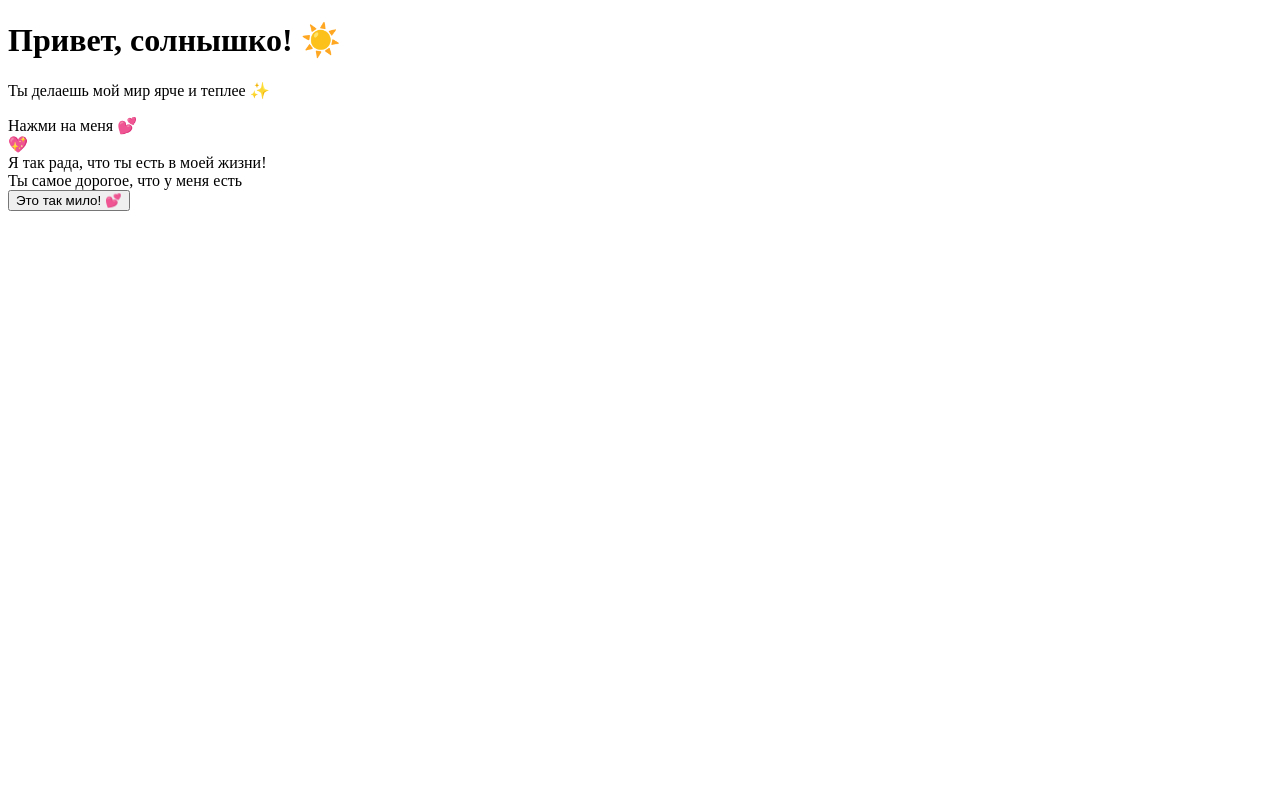
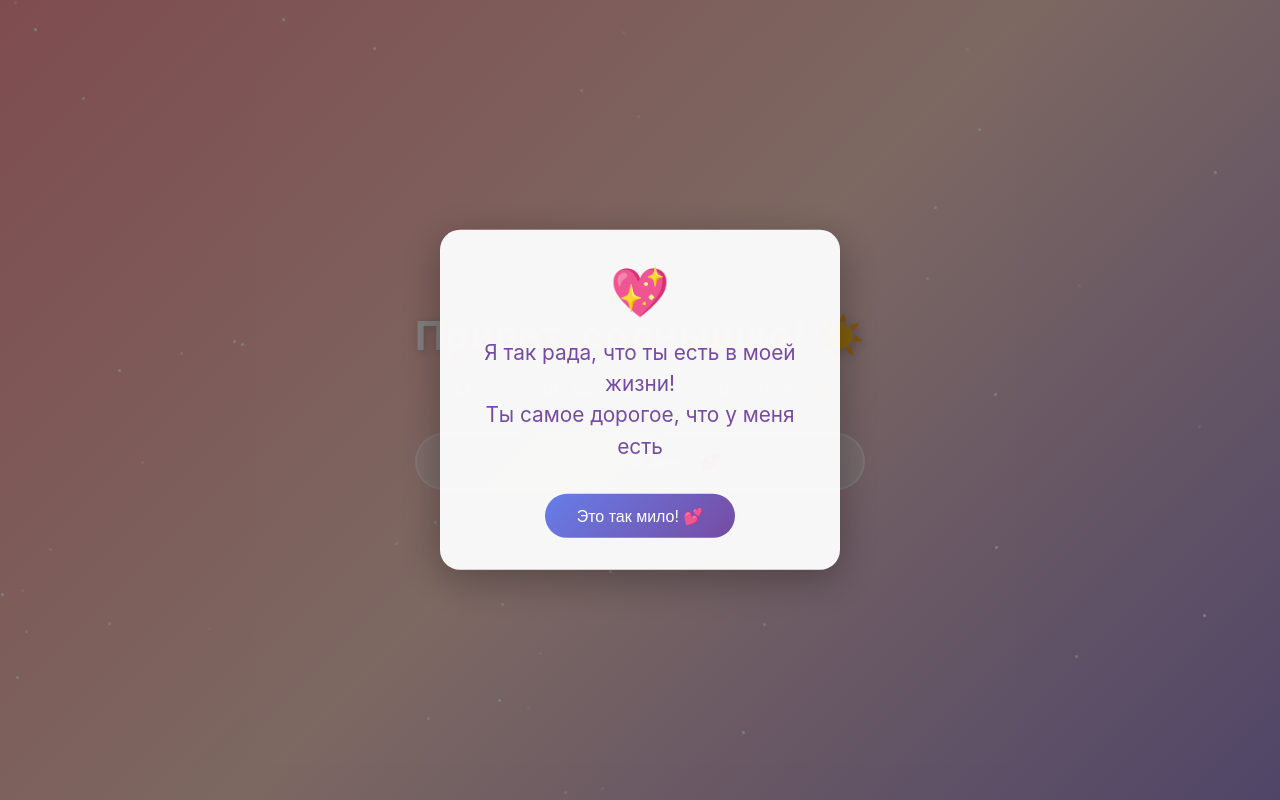
Before and after one commit to DanilaNaumov1/love, a plain HTML site: page index.html in a window 1280 px wide. Both pictures are taken after a click on the element "Нажми на меня 💕". Drawn offline with Linux system fonts and the light colour scheme.

Commit message:
Update style.css

```diff
--- a/style.css
+++ b/style.css
@@ -1,49 +1,168 @@
-let isFirstClick = true;
+* { margin: 0; padding: 0; box-sizing: border-box; }
 
-// Создаём звёзды на фоне
-const starsContainer = document.getElementById('stars');
-for (let i = 0; i < 50; i++) {
-    const star = document.createElement('div');
-    star.className = 'star';
-    star.style.left = Math.random() * 100 + '%';
-    star.style.top = Math.random() * 100 + '%';
-    star.style.animationDelay = Math.random() * 2 + 's';
-    starsContainer.appendChild(star);
+body {
+    font-family: -apple-system, BlinkMacSystemFont, 'Segoe UI', sans-serif;
+    background: linear-gradient(135deg, #ff9a9e 0%, #fad0c4 50%, #a18cd1 100%);
+    min-height: 100vh;
+    display: flex;
+    justify-content: center;
+    align-items: center;
+    overflow: hidden;
+    position: relative;
 }
 
-function handleClick(e) {
-    if (isFirstClick) {
-        isFirstClick = false;
-        showPopup();
-    } else {
-        createHearts(e);
-    }
+.stars {
+    position: fixed;
+    top: 0; left: 0;
+    width: 100%; height: 100%;
+    pointer-events: none;
 }
 
-function showPopup() {
-    document.getElementById('overlay').classList.add('show');
-    document.getElementById('popup').classList.add('show');
+.star {
+    position: absolute;
+    width: 3px; height: 3px;
+    background: white;
+    border-radius: 50%;
+    animation: twinkle 2s infinite;
 }
 
-function closePopup() {
-    document.getElementById('overlay').classList.remove('show');
-    document.getElementById('popup').classList.remove('show');
+@keyframes twinkle {
+    0%, 100% { opacity: 0.3; }
+    50% { opacity: 1; }
 }
 
-// Сердечки при клике
-function createHearts(e) {
-    const hearts = ['❤️', '💕', '💖', '💗', '💝', '🌸', '✨'];
-    const rect = e.target.getBoundingClientRect();
+.container {
+    text-align: center;
+    padding: 20px;
+    z-index: 10;
+}
 
-    for (let i = 0; i < 20; i++) {
-        setTimeout(() => {
-            const heart = document.createElement('div');
-            heart.className = 'floating-heart';
-            heart.textContent = hearts[Math.floor(Math.random() * hearts.length)];
-            heart.style.left = (rect.left + rect.width / 2 + (Math.random() - 0.5) * 100) + 'px';
-            heart.style.top = rect.top + 'px';
-            document.body.appendChild(heart);
-            setTimeout(() => heart.remove(), 4000);
-        }, i * 80);
-    }
+.title {
+    font-size: 2.5rem;
+    color: white;
+    margin-bottom: 1rem;
+    text-shadow: 2px 2px 8px rgba(0,0,0,0.2);
+    opacity: 0;
+    animation: fadeInUp 1s ease-out 0.3s forwards;
 }
+
+.message {
+    font-size: 1.3rem;
+    color: white;
+    margin-bottom: 2rem;
+    opacity: 0;
+    animation: fadeInUp 1s ease-out 0.8s forwards;
+}
+
+.heart-button {
+    background: rgba(255, 255, 255, 0.3);
+    padding: 1rem 2rem;
+    border-radius: 50px;
+    color: white;
+    font-size: 1.1rem;
+    cursor: pointer;
+    border: 2px solid rgba(255, 255, 255, 0.5);
+    transition: transform 0.2s;
+    opacity: 0;
+    animation: fadeInUp 1s ease-out 1.3s forwards;
+    user-select: none;
+}
+
+.heart-button:active { transform: scale(0.95); }
+
+.popup {
+    position: fixed;
+    top: 50%;
+    left: 50%;
+    transform: translate(-50%, -50%);
+    background: rgba(255, 255, 255, 0.95);
+    padding: 2rem;
+    border-radius: 20px;
+    box-shadow: 0 10px 40px rgba(0,0,0,0.3);
+    z-index: 100;
+    max-width: 90%;
+    width: 400px;
+    text-align: center;
+    display: none;
+    animation: popupAppear 0.5s ease-out;
+}
+
+.popup.show {
+    display: block;
+}
+
+.popup-text {
+    font-size: 1.3rem;
+    color: #764ba2;
+    margin-bottom: 1rem;
+    line-height: 1.5;
+}
+
+.popup-heart {
+    font-size: 3rem;
+    margin-bottom: 1rem;
+    animation: heartBeat 1s ease-in-out;
+}
+
+.popup-close {
+    background: linear-gradient(135deg, #667eea 0%, #764ba2 100%);
+    color: white;
+    border: none;
+    padding: 0.8rem 2rem;
+    border-radius: 50px;
+    font-size: 1rem;
+    cursor: pointer;
+    margin-top: 1rem;
+}
+
+.popup-close:hover {
+    transform: scale(1.05);
+}
+
+@keyframes popupAppear {
+    from { opacity: 0; transform: translate(-50%, -50%) scale(0.8); }
+    to { opacity: 1; transform: translate(-50%, -50%) scale(1); }
+}
+
+@keyframes heartBeat {
+    0%, 100% { transform: scale(1); }
+    50% { transform: scale(1.2); }
+}
+
+.floating-heart {
+    position: fixed;
+    font-size: 2rem;
+    pointer-events: none;
+    animation: floatUp 4s ease-out forwards;
+}
+
+@keyframes floatUp {
+    0% { transform: translateY(0) scale(0); opacity: 1; }
+    50% { transform: translateY(-50vh) scale(1.2); opacity: 1; }
+    100% { transform: translateY(-100vh) scale(0.8); opacity: 0; }
+}
+
+@keyframes fadeInUp {
+    from { opacity: 0; transform: translateY(30px); }
+    to { opacity: 1; transform: translateY(0); }
+}
+
+.overlay {
+    position: fixed;
+    top: 0; left: 0;
+    width: 100%; height: 100%;
+    background: rgba(0,0,0,0.5);
+    z-index: 99;
+    display: none;
+}
+
+.overlay.show {
+    display: block;
+}
+
+@media (max-width: 768px) {
+    .title { font-size: 1.8rem; }
+    .message { font-size: 1.1rem; }
+    .popup { width: 90%; padding: 1.5rem; }
+    .popup-text { font-size: 1.1rem; }
+}
```
